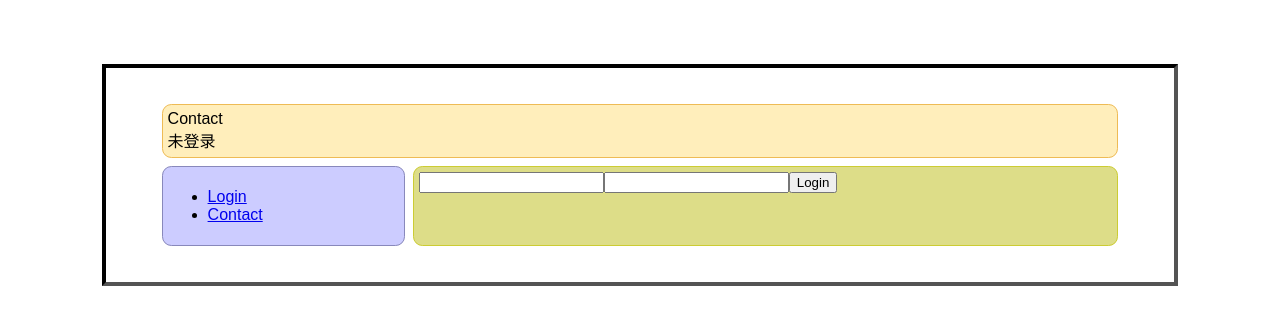
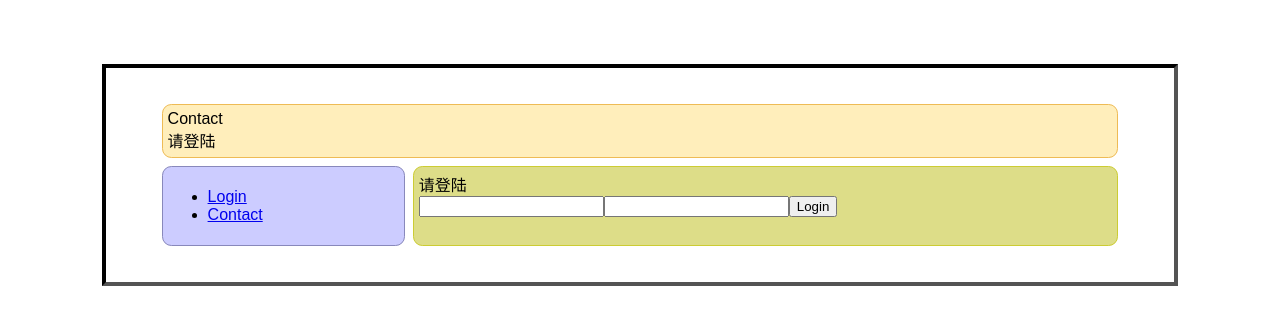
Before and after one commit to React-home-work/contact-homework, a React (Create React App) app: page /Login in a window 1280 px wide. Shown: the top 324 px of the page. Built offline with nearby package versions, Linux system fonts and the light colour scheme.

Commit message:
修复登陆验证提升bug，删除部分log

```diff
--- a/src/App.js
+++ b/src/App.js
@@ -1,47 +1,30 @@
 import React, { Component } from "react";
 import { Link } from "react-router";
 import { connect } from "react-redux";
-import logo from "./logo.svg";
+import { LOGIN_SUCCESS } from "./env_variable";
 import "./App.css";
-import { Login, Contact } from "./component";
 
 class App extends Component {
-  // componentWillUpdate() {
-  //   console.log(this.props, 'app will update');
-  // }
-  // componentDidUpdate() {
-  //   console.log(this.props, 'app did update');
-  // }
-  //   componentWillMount() {
-  //     console.log(this.props, 'app will mount');
-  // }
   constructor(props) {
     super(props);
     this.loginAuthenticate = this.loginAuthenticate.bind(this);
-    this.loginStatePrompt = this.loginStatePrompt.bind(this);
   }
 
   loginAuthenticate(routeText) {
-    if (this.props.authenticate.loginState !== true) {
+    if (this.props.authenticate.loginState !== LOGIN_SUCCESS) {
       return "/login";
     } else {
       return routeText;
     }
   }
-  loginStatePrompt() {
-    if (this.props.authenticate.loginState === true) {
-      return `${this.props.authenticate.userName} 已登录`;
-    } else {
-      return "未登录";
-    }
-  }
+
   render() {
     return (
       <div id="App" className="App">
         <div id="Container" className="Container">
           <div className="header">
             <div>Contact</div>
-            <div>{this.loginStatePrompt()}</div>
+            <div>{this.props.authenticate.loginState}</div>
           </div>
           <Menu
             menuItem={this.props.children}
--- a/src/component/login.js
+++ b/src/component/login.js
@@ -1,72 +1,50 @@
 import React, { Component } from "react";
-import { Router, Route, Link } from "react-router";
-// import { bindActionCreators } from "redux";
 import { connect } from "react-redux";
 import { authenticateUser } from "../actions";
-import { store } from "../index";
+import {LOGIN_SUCCESS} from "../env_variable";
 
 class Login extends Component {
-    // componentWillMount() {
-    //     console.log(this.props, 'Login props');
-    // }
-    // componentDidUpdate() {
-    //   console.log(store.getState(), 'login did update');
-    // }
+
   constructor(props) {
     super(props);
-    //   const {dispatch} = this.props; //? 感觉有问题，待定
     this.handleClick = this.handleClick.bind(this);
   }
+
   handleClick(name, passwd) {
-        // console.log(this.props.dispatch === store.dispatch, 'sdfjslfjds');
-        // console.log(this.props, 'this.props befroe');
-    // console.log(this.props.loginState,'1233333');
-    // this.props.authenticateUser(name, passwd);
     const { dispatch } = this.props;
-    // console.log(store.getState(), 'store1')
-        // store.dispatch(authenticateUser(name, passwd));
     dispatch(authenticateUser(name, passwd));
-    // console.log(store.getState(), 'store2')
+  }
 
-    // console.log(this.props, 'this.props after');
-
-    //   this.props.dispatch(authenticateUser(name, passwd));
-    //   store.dispatch(authenticateUser(name, passwd));
-
-    //   console.log(this.props.loginState, '12121212');
-    //   console.log(name, passwd);
-      // if(!store.getState().authenticate.loginState) {
-      if(!this.props.loginInfo.loginState) {
-
-        alert('login error');
-      } else {
-        alert('login success');
-      }
-    }
   render() {
     return (
       <div>
+        <span>{this.props.loginState}</span>
+        { this.props.loginState === LOGIN_SUCCESS ? null :
           <div>
-            <input type="text" ref='loginUserName' />
-            <input type="text" ref='loginUserPassWd'/>
-            <button onClick={() => {this.handleClick(this.refs.loginUserName.value,
-                this.refs.loginUserPassWd.value); this.refs.loginUserName.value = '';
-                this.refs.loginUserPassWd.value = ''}}>Login</button>
+            <input type="text" ref="loginUserName" />
+            <input type="text" ref="loginUserPassWd" />
+            <button
+              onClick={() => {
+                this.handleClick(
+                  this.refs.loginUserName.value,
+                  this.refs.loginUserPassWd.value
+                );
+                this.refs.loginUserName.value = "";
+                this.refs.loginUserPassWd.value = "";
+              }}
+            >
+              Login
+            </button>
           </div>
+        }
+
       </div>
     );
   }
 }
 
-  // const mapStateToProps = (state) => (state.authenticate);
-
-  const mapStateToProps = (state) => ({
-    loginInfo: state.authenticate
+const mapStateToProps = state => ({
+  loginState: state.authenticate.loginState
 });
 
-
-//   const mapDispatchToProps = (dispatch) => {
-//     return { actions: bindActionCreators(authenticateUser, dispatch) };
-//   }
 export default connect(mapStateToProps)(Login);
-// export default connect(mapStateToProps, null, null, {pure: false})(Login);
--- /dev/null
+++ b/src/env_variable.js
@@ -0,0 +1,3 @@
+export const LOGIN_SUCCESS = "已登录";
+export const LOGIN_FAIL = "用户名或密码错误";
+export const HAVE_NOT_LOGIN = "请登陆";
--- a/src/index.js
+++ b/src/index.js
@@ -8,24 +8,15 @@ import App from './App';
 import { Login, Contact } from "./component"
 import contactApp from './reducers'
 import registerServiceWorker from './registerServiceWorker';
+import {LOGIN_SUCCESS} from "./env_variable";
 // import { authenticateUser } from "./actions";
 
 
 export const store = createStore(contactApp); // TODO !记得去掉这行测试用的export
 console.log(store.getState(), 'store.getState()');
-// console.log(store.getState())
-
-// 每次 state 更新时，打印日志
-// 注意 subscribe() 返回一个函数用来注销监听器
-// let unsubscribe = store.subscribe(() =>
-//   console.log(store.getState())
-// )
-// store.dispatch(authenticateUser("Admin", "123"));
-// unsubscribe();
 
 const requireAuth = (nextState, replace) => {
-    if (!store.getState().authenticate.loginState) {
-        // Redirect to Home page if not an Admin
+    if (store.getState().authenticate.loginState !== LOGIN_SUCCESS) {
         replace({ pathname: '/Login' })
     }
 }
--- a/src/reducers.js
+++ b/src/reducers.js
@@ -1,10 +1,10 @@
 import { combineReducers } from "redux";
-import { store } from './index';
+import { LOGIN_SUCCESS, HAVE_NOT_LOGIN, LOGIN_FAIL } from "./env_variable";
 
 let defaultUser = {
   userName: "Admin",
   passWd: "123",
-  loginState: false
+  loginState: HAVE_NOT_LOGIN
 };
 
 let initialTab = {
@@ -45,16 +45,13 @@ export const authenticate = (state = defaultUser, action) => {
 
         return Object.assign({}, state, {
           ...state,
-          loginState: true
+          loginState: LOGIN_SUCCESS
         });
-        // console.log(state, 'state');
-        // console.log(Object.assign({}, state, {
-        //        ...state,
-        //        loginState: true
-        //      }), 'return state');
-        //      return state;
       } else {
-        return state;
+        return Object.assign({}, state, {
+          ...state,
+          loginState: LOGIN_FAIL
+        });
       }
     default:
       return state;
```
Lines whose indentation alone changed are shown as unchanged.
